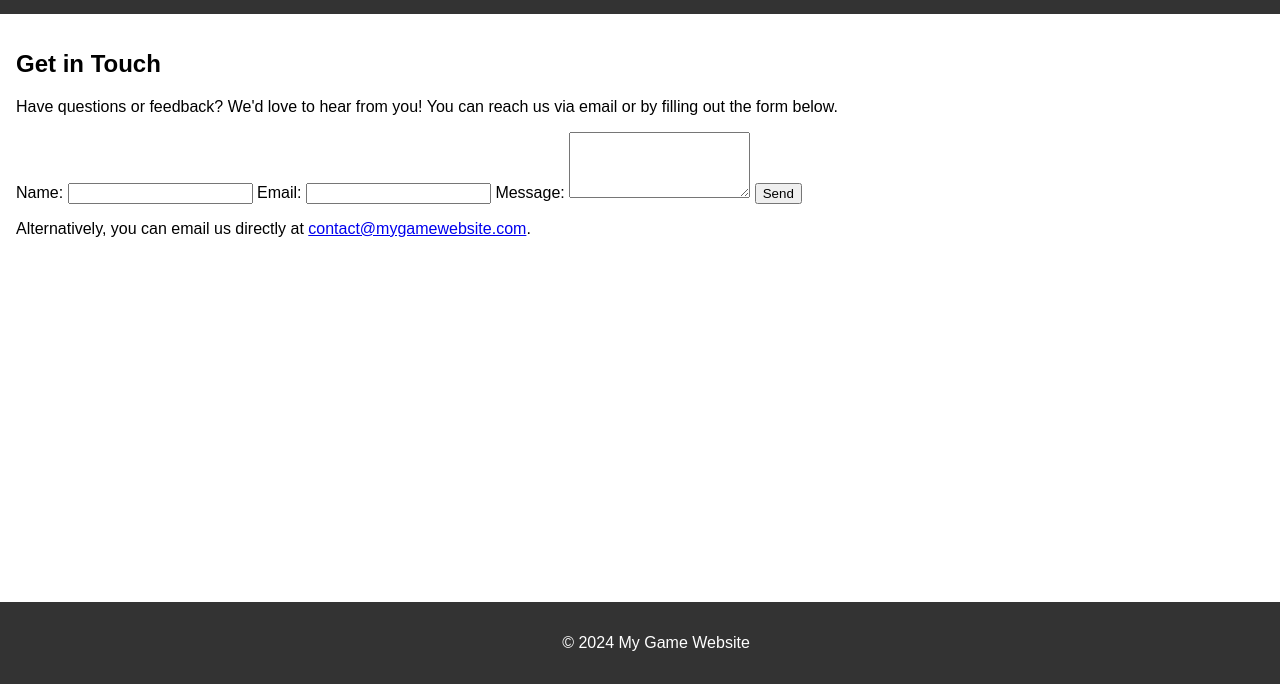
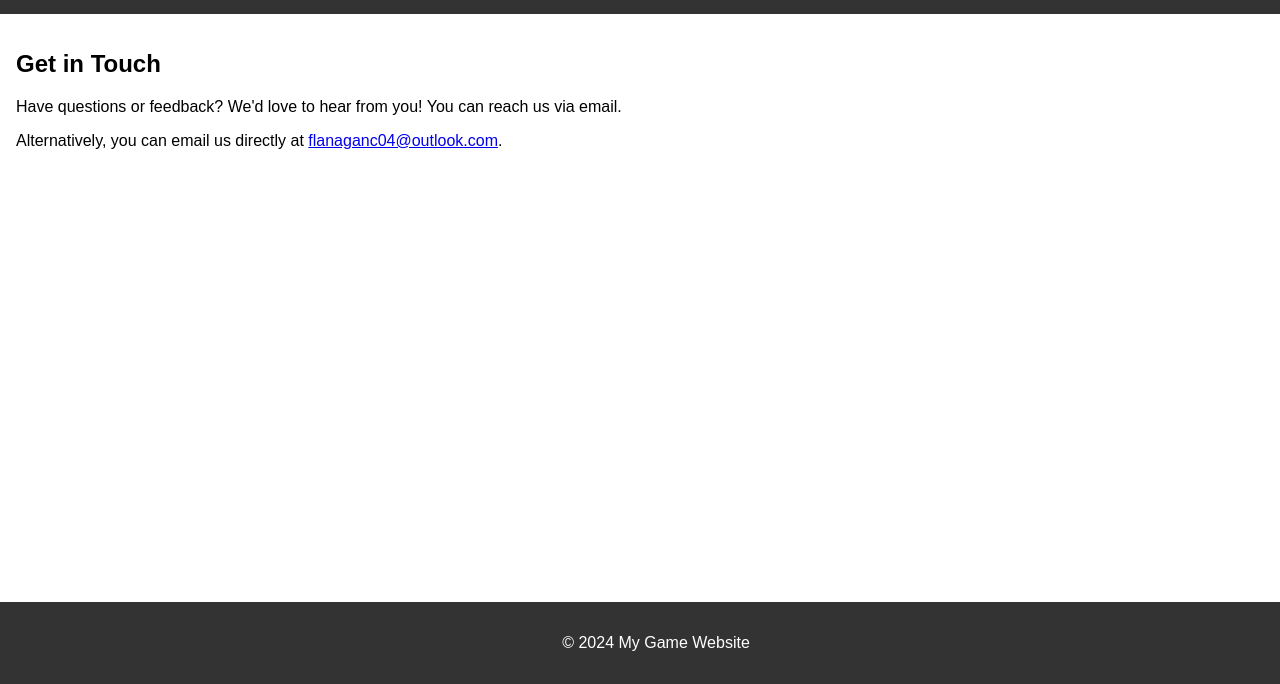
Before and after one commit to flanaganc04/Game-Website, a plain HTML site: page GameWebsite/contact.html in a window 1280 px wide. Shown: the part 116-800 px from the top of the page. Drawn offline with Linux system fonts and the light colour scheme.

Commit message:
Update contact.html
got rid of php form and put my actual email on the contact page

```diff
--- a/GameWebsite/contact.html
+++ b/GameWebsite/contact.html
@@ -21,20 +21,8 @@
     <main>
         <section id="contact">
             <h2>Get in Touch</h2>
-            <p>Have questions or feedback? We'd love to hear from you! You can reach us via email or by filling out the form below.</p>
-            <form action="submit_form.php" method="post">
-                <label for="name">Name:</label>
-                <input type="text" id="name" name="name" required>
-
-                <label for="email">Email:</label>
-                <input type="email" id="email" name="email" required>
-
-                <label for="message">Message:</label>
-                <textarea id="message" name="message" rows="4" required></textarea>
-
-                <button type="submit">Send</button>
-            </form>
-            <p>Alternatively, you can email us directly at <a href="mailto:contact@mygamewebsite.com">contact@mygamewebsite.com</a>.</p>
+            <p>Have questions or feedback? We'd love to hear from you! You can reach us via email.</p>
+            <p>Alternatively, you can email us directly at <a href="mailto:flanaganc04@outlook.com">flanaganc04@outlook.com</a>.</p>
         </section>
     </main>
     <footer>
```
